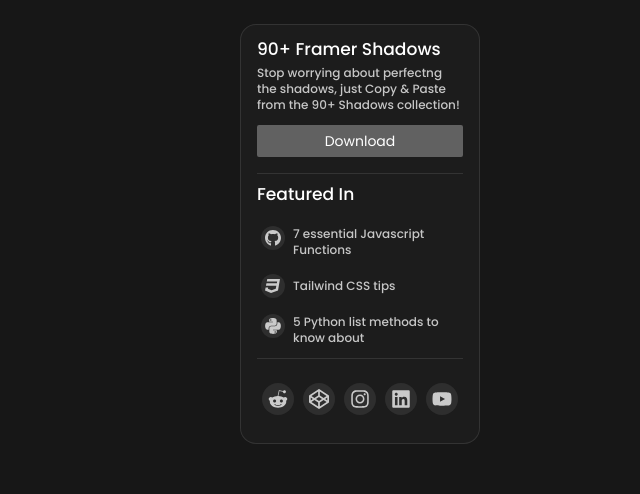
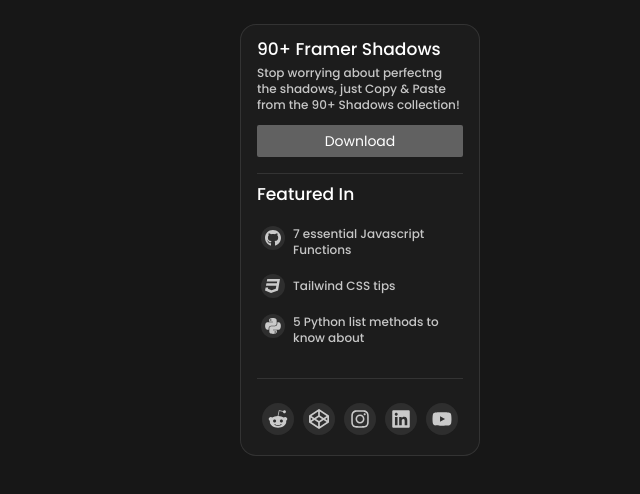
Before and after one commit to jirighoemaanuel/docs, a React (Vite) app: page / in a window 1280 px wide. Shown: the top 494 px of the page, without its empty margins (640-1280 px from the left). Built offline with nearby package versions, Linux system fonts and the light colour scheme.

Commit message:
adjusted features padding

```diff
--- a/src/components/Feature/Feature.jsx
+++ b/src/components/Feature/Feature.jsx
@@ -13,7 +13,7 @@
 
 function Feature() {
   return (
-    <div className='bg-dark-100 min-w-60 max-w-60 px-4 py-3 rounded-2xl mx-40 my-6 text-xs border border-light-10 fixed right-0'>
+    <div className='bg-dark-100 min-w-60 max-w-60 px-4 pt-3 pb-1 rounded-2xl mx-40 my-6 text-xs border border-light-10 fixed right-0'>
       <div>
         <h1 className='text-xlg mt-1 mb-2 text-light-100'>
           90+ Framer Shadows
@@ -28,7 +28,7 @@
         </button>
         <hr className='text-light-10 my-1' />
       </div>
-      <div className='mt-3'>
+      <div className='mt-3 mb-6'>
         <h3 className='text-xlg  mb-4 text-light-100'>Featured In</h3>
         <ul className=''>
           <IconWithText
```
